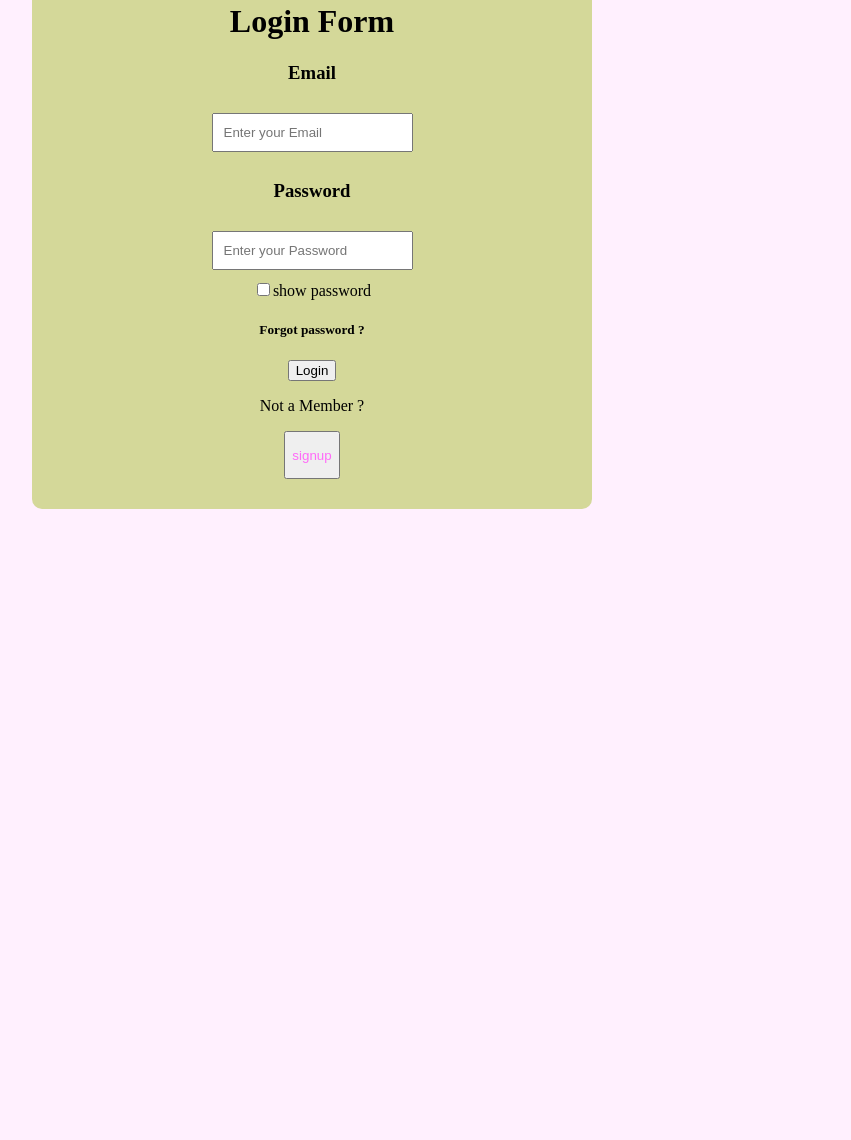
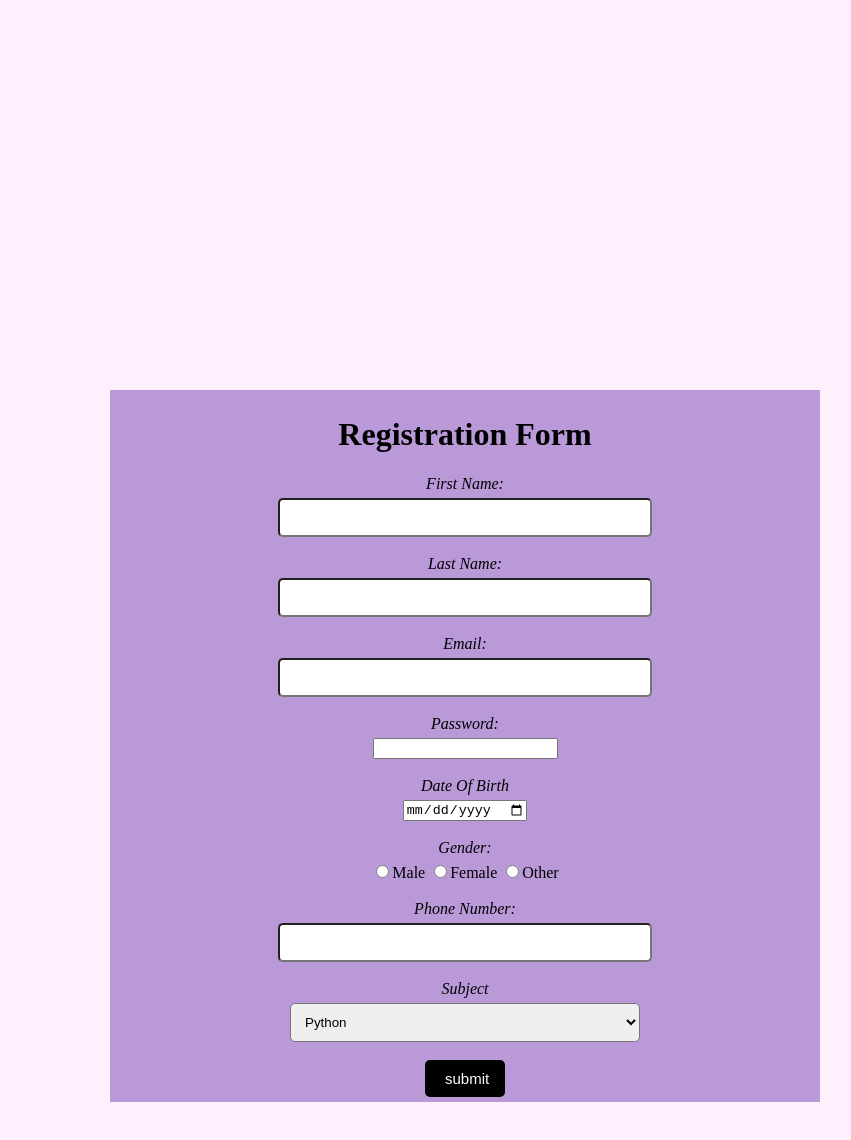
Before and after one commit to karnainapoojitha30/register, a plain HTML site: page index.html in a window 1280 px wide. Shown: the part 48-1188 px from the top of the page, without its empty margins (328-1179 px from the left). Before the commit the page ends 800 px from the top, so only its background shows below. Drawn offline with Linux system fonts and the light colour scheme.

Commit message:
Add files via upload

```diff
--- a/index.html
+++ b/index.html
@@ -3,56 +3,111 @@
 
 <head>
     <meta charset="UTF-8">
-  <meta name="viewport" content="width=device-width>, initial-scale=1.0">
-  <title>Login Form</title>
+    <meta name="viewport" content="width=device-width, initial-scale=1.0">
+    <title>Registration Form</title>
     <style>
         body {
-            margin:0;
-            padding:0;
-            height:auto;
-            display:flex;
-            justify-content:center;
-            align-items: center;
             background-color: #fff0fe;
         }
+    </style>
 
-         form{
-         background-color: rgb(212, 216, 153);
+</head>
+<style>
+    form {
+        background-color: rgb(186, 153, 216);
+        padding: 5px;
+        width: 700px;
+        text-align: center;
+        margin: 400px;
+    }
+
+    body {
+        font-family: 'Times New Roman', Times, serif;
         padding: 30px;
-        border-radius: 10px;
-        width: 500px;
-        text-align: center;
+    }
+    label {
+        display: block;
+        margin-bottom: 5px;
+        font-style: italic;
     }
 
     input[type="text"],
     input[type="email"],
-      input[type="password"],
+    input[type="DOB"],
     select {
-        width:auto;
-        padding:10px;
-        margin:10px 0;
+        width: 50%;
+        padding: 10px;
+        border-radius: 5px;
+    }
+
+    button {
+        background-color: black;
+        padding: 10px 20px;
+        border: none;
+        cursor: pointer;
+        border-radius: 5px;
+        font-size: 15px;
+        width:80px;
     }
 </style>
-</head>
 
 <body>
-    <divclass="form-container">
+    <div>
         <form>
-    <h1>Login Form</h1>
-    <h3>Email</h3>
-    <input type="Email" placeholder="Enter your Email" name="name" required>
-    <h3>Password</h3>
-    <input type="password" placeholder="Enter your Password" name="password" required><br>
-    <input type="checkbox" id="show password" name="show password">show password
-    <h5>Forgot password ?</h5>
-    <button type="Login">Login
+            <h1>Registration Form</h1>
+            <div>
+                <label for="name">First Name:</label>
+                <input type="text" id="name" name="name" required><br><br>
 
-    </button>
-    <p>Not a Member ?</p><button>
-      <p style="color:rgba(255, 105, 248, 0.986)">signup</p>
-    </button>
+                 <div>
+                <label for="name">Last Name:</label>
+                <input type="text" id="name" name="name" required><br><br>
+            </div>
+
+            <div>
+                <label for="email">Email:</label>
+
+                <input type="email" id="email" name="email" required><br><br>
+            </div>
+
+            <div>
+
+                <label for="password">Password:</label>
+                <input type="password" id="password" name="password" required><br><br>
+            </div>
+            <div>
+                <label for="DOB">Date Of Birth</label>
+                <input type="date" id="DOB" name="DOB" required><br><br>
+            </div>
+            <div>
+                <label for="Gender">Gender:</label>
+                <input type="radio" id="Male" name="Gender" value="Male">Male
+                <input type="radio" id="Female" name="Gender" value="Female">Female
+                <input type="radio" id="Other" name="Gender" value="Other">Other<br><br>
+            </div>
+            <div>
+                <label for="Phone Number">Phone Number:</label>
+                <input type="text" id="Phone" name="Phone" required><br><br>
+            </div>
+            <div>
+                <label for="Subject">Subject</label>
+                <select id="Subject" name="Subject">
+                    <option value="Python">Python</option>
+                    <option value="Java">Java</option>
+                    <option value="UI/UX">UI/UX</option>
+                    <option value="AI">AI</option>
+                    <option value="AWS">AWS</option>
+                </select><br><br>
+            </div>
+
+            <button style="color: white;">submit</button>
 
         </form>
+
+    </div>
 </body>
 
 </html>
+</body>
+
+</html>
```
Lines whose indentation alone changed are shown as unchanged.
